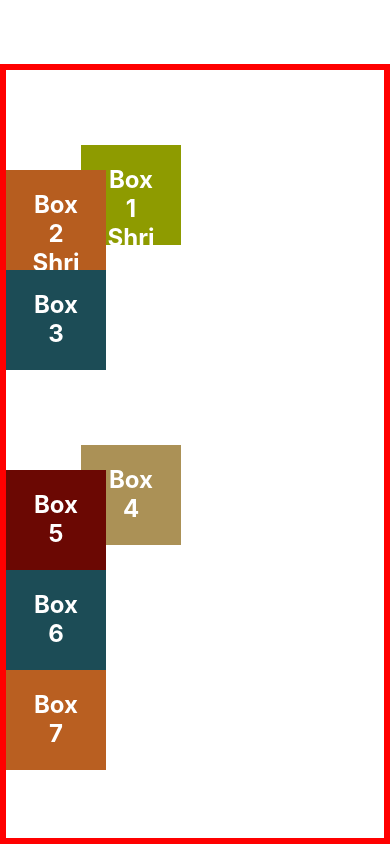
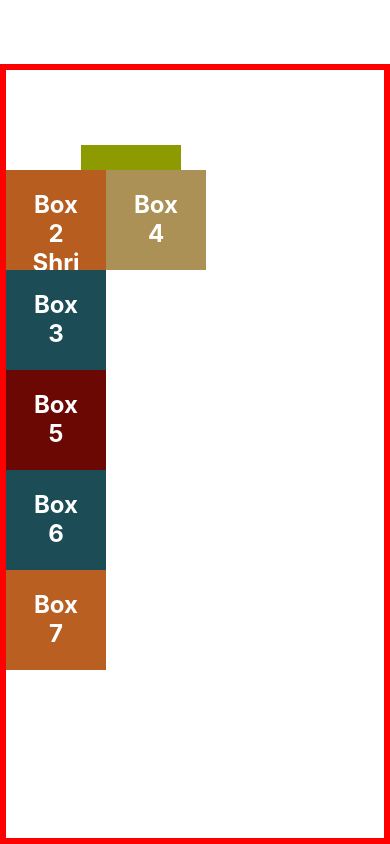
Before and after one commit to anhartasman/rn_layout, a React Native app: screen / in a window 390 px wide. Built offline with nearby package versions, Linux system fonts and the light colour scheme.

Commit message:
Absolute Position

```diff
--- a/App.js
+++ b/App.js
@@ -33,8 +33,9 @@ export default function App() {
       <Box
         style={{
           backgroundColor: "#ab9156",
-          top: 75,
-          left: 75,
+          position: "absolute",
+          top: 100,
+          left: 100,
         }}
       >
         Box 4
```
